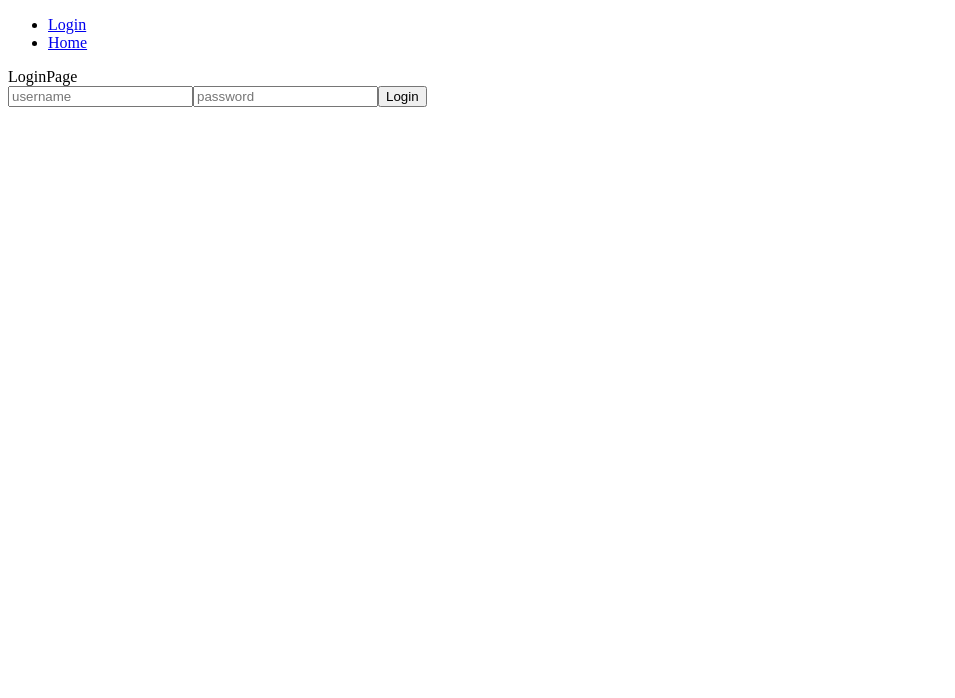
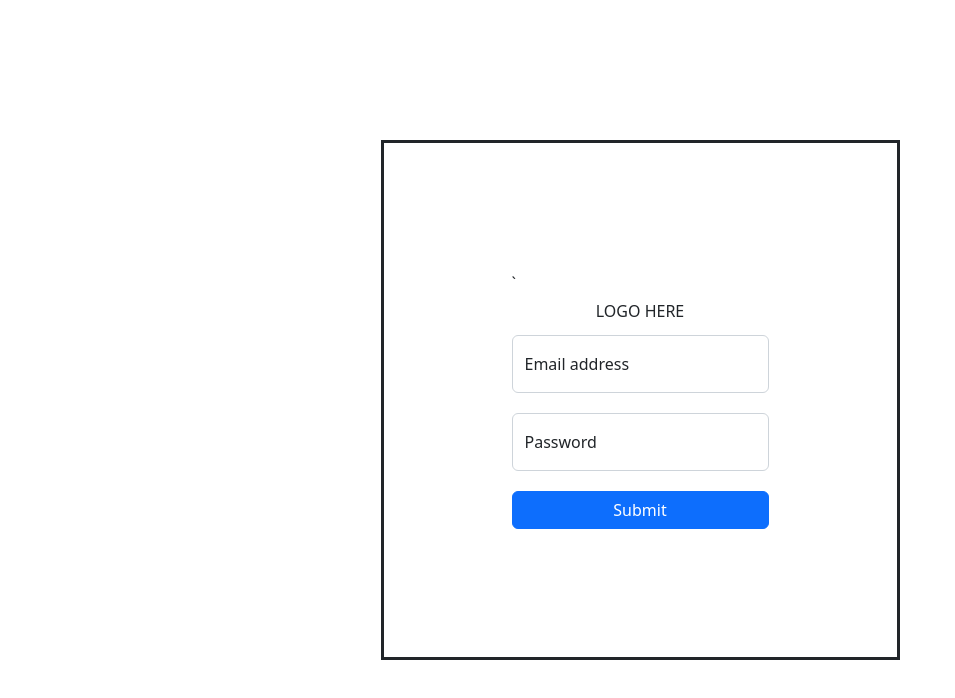
Before and after one commit to smkazun/chatapp-frontend, a React (Create React App) app in the folder chatapp-frontend/: page / in a window 1280 px wide. Shown: the top 698 px of the page, without its empty margins (0-955 px from the left). Built offline with nearby package versions, Linux system fonts and the light colour scheme.

Commit message:
login layout adjustments and css

```diff
--- a/chatapp-frontend/package.json
+++ b/chatapp-frontend/package.json
@@ -14,7 +14,9 @@
     "@types/react": "^18.0.25",
     "@types/react-dom": "^18.0.9",
     "axios": "^1.2.0",
+    "bootstrap": "^5.2.3",
     "react": "^18.2.0",
+    "react-bootstrap": "^2.6.0",
     "react-dom": "^18.2.0",
     "react-router-dom": "^6.4.3",
     "react-scripts": "5.0.1",
--- a/chatapp-frontend/src/App.tsx
+++ b/chatapp-frontend/src/App.tsx
@@ -8,19 +8,6 @@ const App = () => {
 
     return (
         <BrowserRouter>
-            <div>
-                <nav>
-                    <ul>
-                        <li>
-                            <Link to="/">Login</Link>
-                        </li>
-                        <li>
-                            <Link to="/home">Home</Link>
-                        </li>
-                    </ul>
-                </nav>
-            </div>
-
             <Routes>
                 <Route path="/" element={<Login />} />
                 <Route path="home" element={<Home />} />
--- a/chatapp-frontend/src/index.tsx
+++ b/chatapp-frontend/src/index.tsx
@@ -1,6 +1,7 @@
 import React from 'react';
 import { createRoot } from 'react-dom/client';
 import App from './App';
+import 'bootstrap/dist/css/bootstrap.min.css';
 
 if(process.env.NODE_ENV === 'development'){
     const {worker} = require('./mocks/browser');
--- /dev/null
+++ b/chatapp-frontend/src/pages/Login/Login.css
@@ -0,0 +1,21 @@
+.loginContainer{
+    display: flex;
+    justify-content: center;
+    align-items: center;
+    padding: 10%;
+
+    border-style: solid;
+}
+
+
+.wrapper{
+    display: flex;
+    justify-content: center;
+    align-items: center;
+    height: 100vh;
+}
+
+/*TODO*/
+.logo{
+    text-align: center;
+}
--- a/chatapp-frontend/src/pages/Login/Login.tsx
+++ b/chatapp-frontend/src/pages/Login/Login.tsx
@@ -1,5 +1,11 @@
 import React, {ChangeEvent, FormEvent, FormEventHandler, useState} from 'react';
 import {LoginFormValues} from '../../types/types';
+import Form from 'react-bootstrap/Form';
+import FloatingLabel from 'react-bootstrap/FloatingLabel';
+import Button from 'react-bootstrap/Button';
+import Stack from 'react-bootstrap/Stack';
+import FormLabel from 'react-bootstrap/FormLabel';
+import './Login.css';
 
 
 const Login = () => {
@@ -45,28 +51,40 @@ const Login = () => {
 
     //TODO:
     return (
-        <div>
-            LoginPage
-            <form onSubmit={handleSubmit}>
 
-                <input
-                    type='text'
-                    name='username'
-                    placeholder='username'
-                    onChange={onEmailInputChange}/>
+        <div className="wrapper">
+            <div className="loginContainer">
+                <Form>
+                    <Stack gap={1} col-md-5 mx-auto>
+                    `
+                            <Form.Label className="logo"> LOGO HERE</Form.Label>
 
-                <input
-                    type='text'
-                    name='password'
-                    placeholder='password'
-                    onChange={onPasswordInputChange}/>
 
-                <input
-                    type='submit'
-                    value="Login"
-                    />
-            </form>
+                        <Form.Group className="mb-3" controlId="formEmail">
+                            <FloatingLabel
+                                controlId="floatingEmail"
+                                label="Email address"
+                            >
 
+                                <Form.Control type="email" placeholder="Email address"/>
+                            </FloatingLabel>
+                        </Form.Group>
+
+                        <Form.Group className="mb-3" controlId="formPassword">
+                            <FloatingLabel
+                                controlId="floatingPassword"
+                                label="Password"
+                            >
+                                <Form.Control type="password" placeholder="Password"/>
+                            </FloatingLabel>
+                        </Form.Group>
+
+                        <Button variant="primary" type="submit">Submit</Button>
+
+                    </Stack>
+                </Form>
+
+            </div>
         </div>
     );
 }
```
Also changed, not shown: 1 other file (tests, documents, lock files or other folders).
